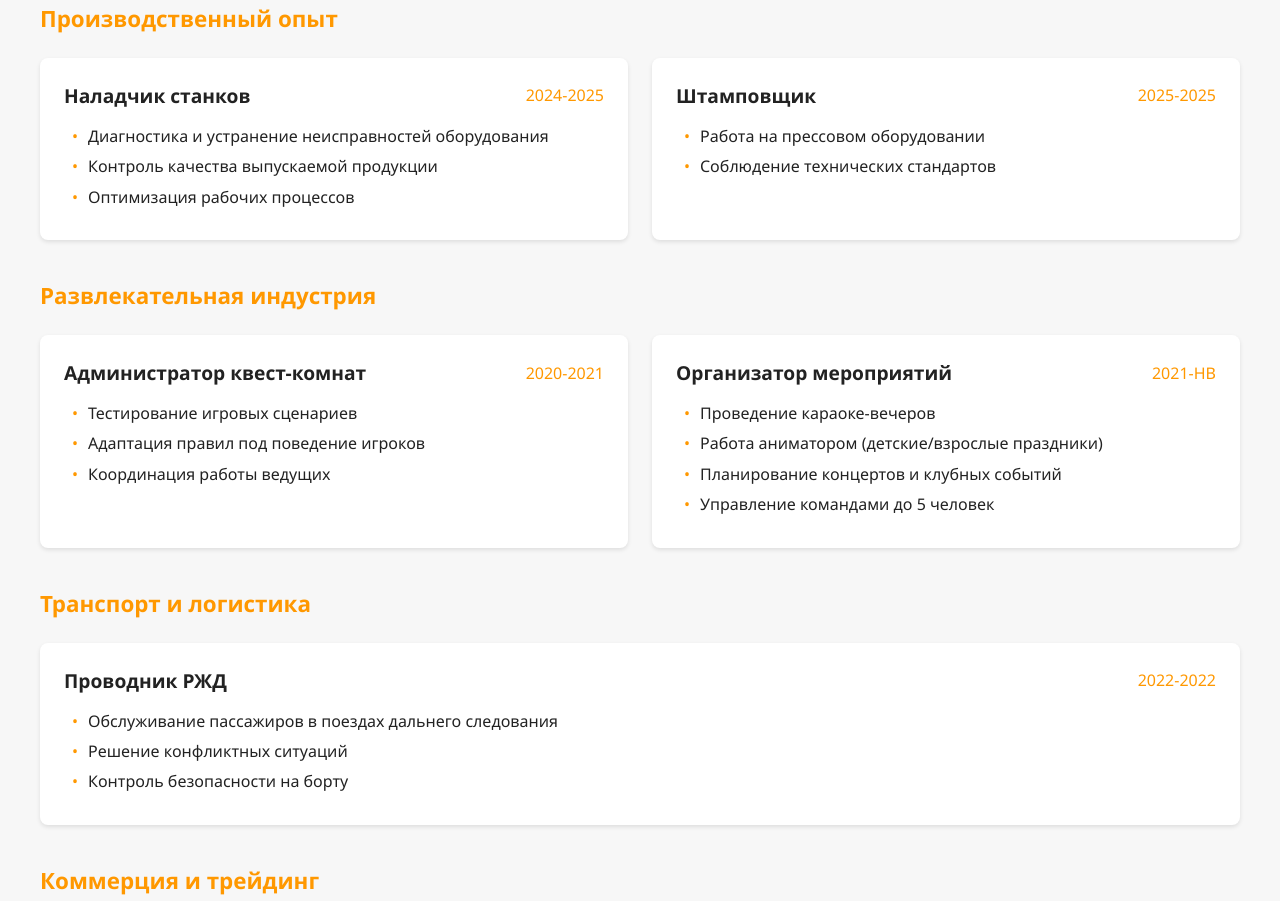
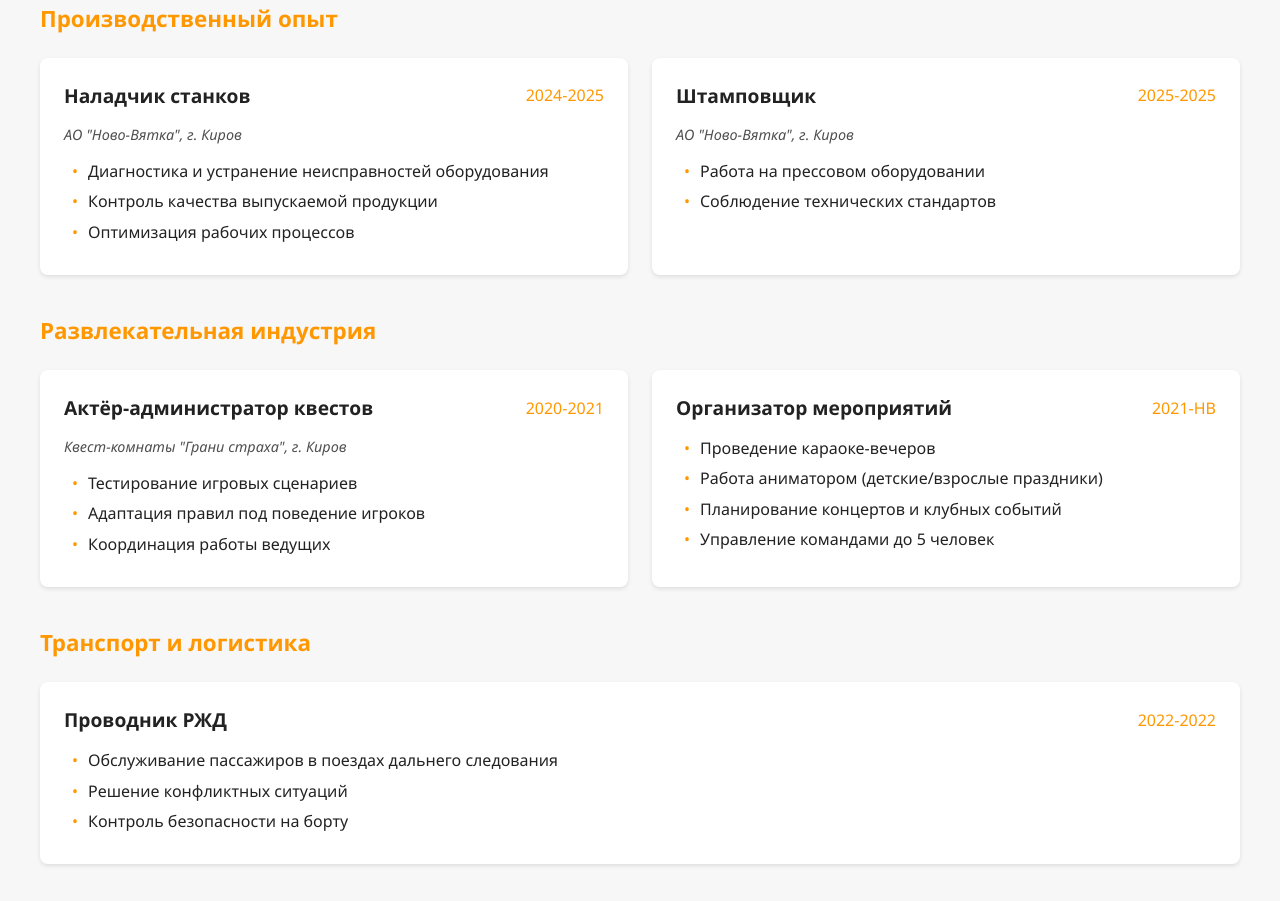
Before and after one commit to mrgoksal/resumeKS, a plain HTML site: page portfolio.html in a window 1280 px wide. Shown: the part 1680-2581 px from the top of the page. Drawn offline with Linux system fonts and the light colour scheme.

Commit message:
Add files via upload

```diff
--- a/portfolio.css
+++ b/portfolio.css
@@ -278,6 +278,14 @@ canvas {
     left: 0.5rem;
 }
 
+.experience-location {
+    color: var(--text-color);
+    opacity: 0.8;
+    font-size: 0.9rem;
+    margin-bottom: 1rem;
+    font-style: italic;
+}
+
 @media (max-width: 768px) {
     .experience-grid {
         grid-template-columns: 1fr;
--- a/portfolio.html
+++ b/portfolio.html
@@ -128,6 +128,7 @@
                             <h4>Наладчик станков</h4>
                             <span class="experience-date">2024-2025</span>
                         </div>
+                        <div class="experience-location">АО "Ново-Вятка", г. Киров</div>
                         <ul class="experience-list">
                             <li>Диагностика и устранение неисправностей оборудования</li>
                             <li>Контроль качества выпускаемой продукции</li>
@@ -140,6 +141,7 @@
                             <h4>Штамповщик</h4>
                             <span class="experience-date">2025-2025</span>
                         </div>
+                        <div class="experience-location">АО "Ново-Вятка", г. Киров</div>
                         <ul class="experience-list">
                             <li>Работа на прессовом оборудовании</li>
                             <li>Соблюдение технических стандартов</li>
@@ -153,9 +155,10 @@
                 <div class="experience-grid">
                     <div class="experience-card">
                         <div class="experience-header">
-                            <h4>Администратор квест-комнат</h4>
+                            <h4>Актёр-администратор квестов</h4>
                             <span class="experience-date">2020-2021</span>
                         </div>
+                        <div class="experience-location">Квест-комнаты "Грани страха", г. Киров</div>
                         <ul class="experience-list">
                             <li>Тестирование игровых сценариев</li>
                             <li>Адаптация правил под поведение игроков</li>
```
Also changed, not shown: index.html (+2 -2 lines).
